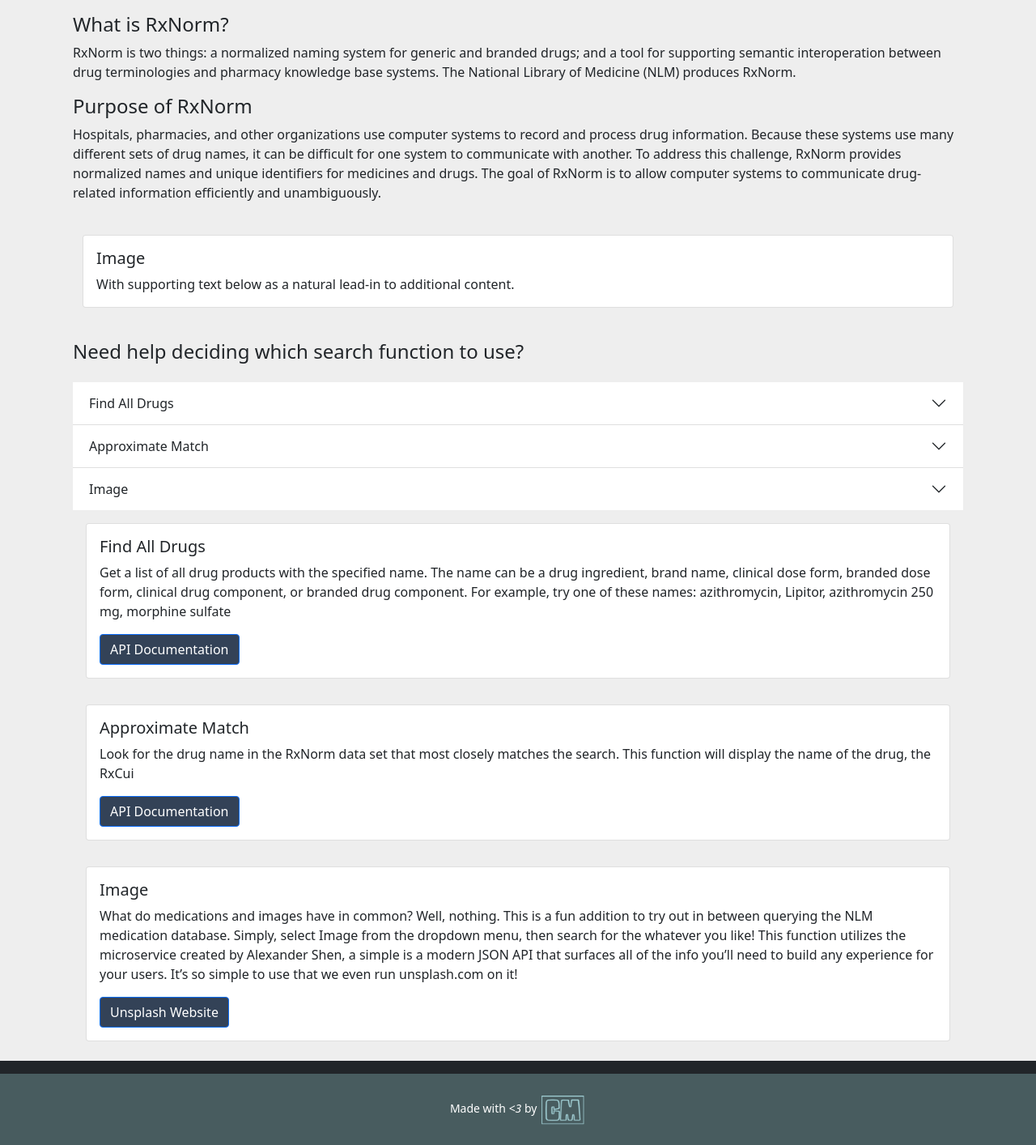
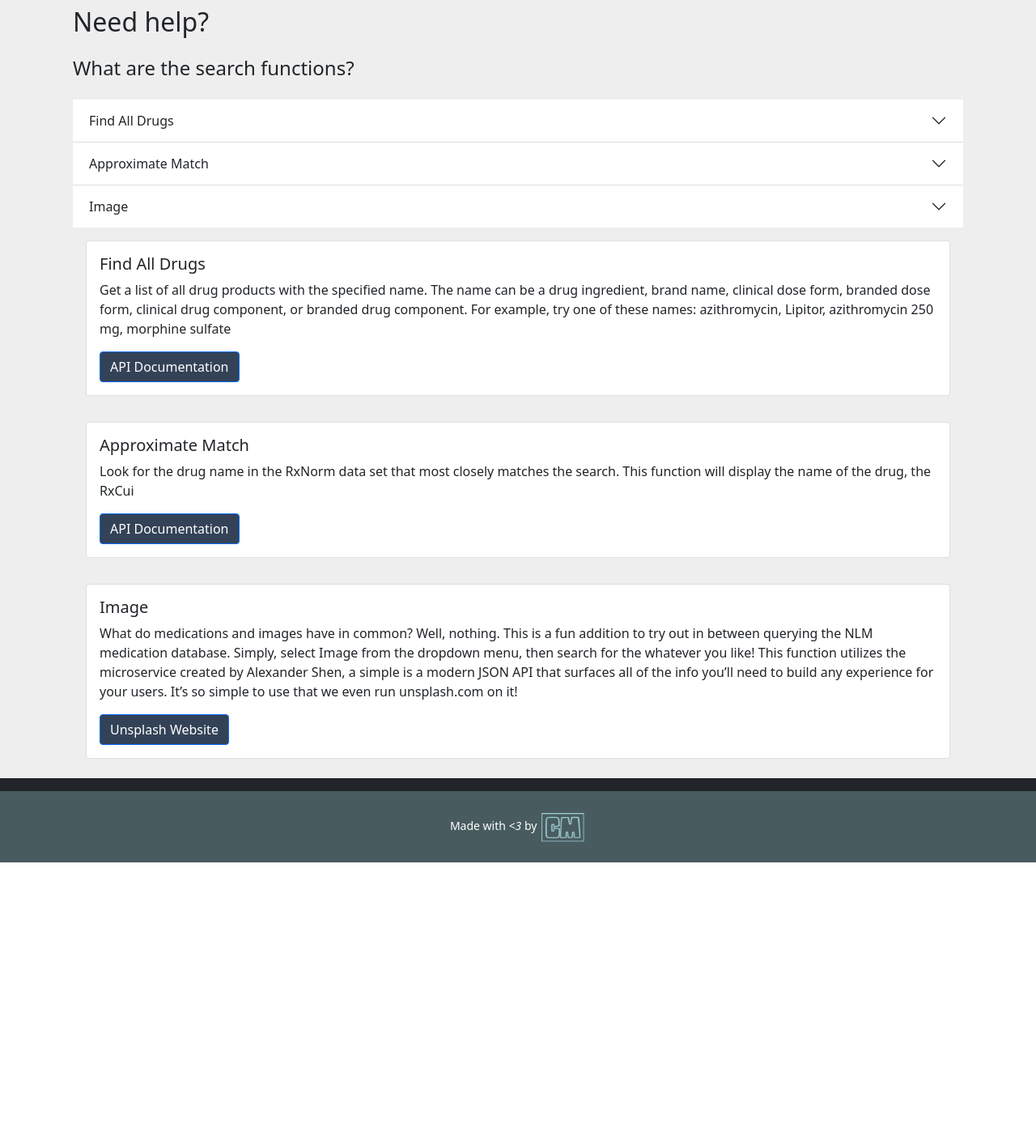
Before and after one commit to chrismannina/med-magic, a Flask app: page /help in a window 1280 px wide. Shown: the part 112-1526 px from the top of the page at 81% size. After the commit the page ends 1177 px from the top, so only its background shows below. Run offline with Flask 2, Linux system fonts and the light colour scheme.

Commit message:
update pages

```diff
--- a/app/templates/help.html
+++ b/app/templates/help.html
@@ -1,27 +1,13 @@
 {% extends 'base.html' %}
 {% block title %}Help{% endblock %}
 {% block content %}
+<div class="row p-2">
+    <h2>Need help?</h2>
+
+</div>
 
 <div class="row p-2">
-    <h4></h4>
-    <h4>What is RxNorm?</h4>
-    <p>RxNorm is two things: a normalized naming system for generic and branded drugs; and a tool for supporting semantic interoperation between drug terminologies and pharmacy knowledge base systems. The National Library of Medicine (NLM) produces RxNorm.</p>
-
-    <h4>Purpose of RxNorm</h4>
-    <p>Hospitals, pharmacies, and other organizations use computer systems to record and process drug information. Because these systems use many different sets of drug names, it can be difficult for one system to communicate with another. To address this challenge, RxNorm provides normalized names and unique identifiers for medicines and drugs. The goal of RxNorm is to allow computer systems to communicate drug-related information efficiently and unambiguously.</p>
-
-    <div class="col p-4">
-        <div class="card">
-          <div class="card-body">
-            <h5 class="card-title">Image</h5>
-            <p class="card-text">With supporting text below as a natural lead-in to additional content.</p>
-
-          </div>
-        </div>
-      </div>
-</div>
-<div class="row p-2">
-    <h4>Need help deciding which search function to use?</h4>
+    <h4>What are the search functions?</h4>
 </div>
 <div class="row p-2">
     <div class="accordion accordion-flush" id="accordionFlushExample">
@@ -43,7 +29,7 @@
             </button>
           </h2>
           <div id="flush-collapseTwo" class="accordion-collapse collapse" aria-labelledby="flush-headingTwo" data-bs-parent="#accordionFlushExample">
-            <div class="accordion-body">Look for the drug name in the RxNorm data set that most closely matches the search. This function will display the name of the drug, the RxCui
+            <div class="accordion-body">Look for the drug name in the RxNorm data set that most closely matches the search.
                 <a href="https://lhncbc.nlm.nih.gov/RxNav/APIs/api-RxNorm.getApproximateMatch.html" class="btn btn-primary" target="_blank" style="background-color: #334257">API Documentation</a></div>
           </div>
         </div>
```
Also changed, not shown: app/templates/about.html (+19 -0 lines).
